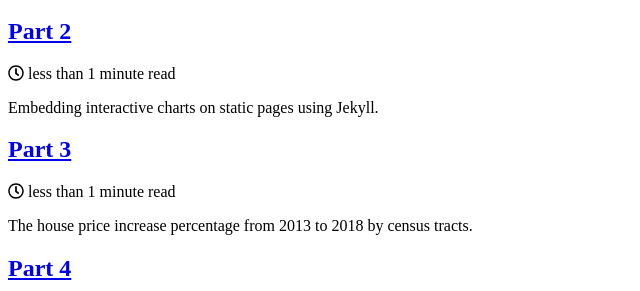
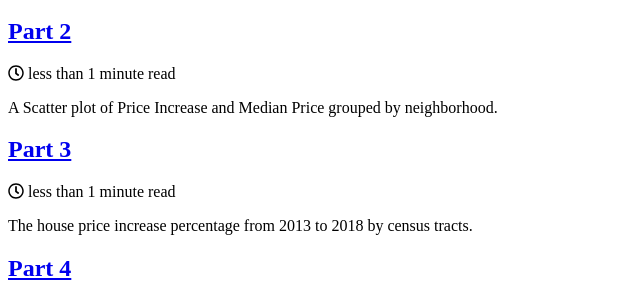
Before and after one commit to zhaoanyang36/house_price_prediction, a Jekyll site: the page built from index.html, in a window 1280 px wide. Shown: the part 476-767 px from the top of the page, without its empty margins (0-640 px from the left). Built offline with Jekyll 4.4.1, drawn with Linux system fonts in a browser that asks for light colours; cached includes are drawn as plain includes; nearby versions of some CDN libraries; the list of posts is cut into pages by our own code.

Commit message:
Update 2019-12-13-Part-2.md

```diff
--- a/_posts/2019-12-13-Part-2.md
+++ b/_posts/2019-12-13-Part-2.md
@@ -2,8 +2,8 @@
 title: "Part 2"
 date: 2019-12-13
 published: true
-tags: [dataviz, altair, hvplot, holoviews]
-excerpt: "Embedding interactive charts on static pages using Jekyll."
+tags: [hvplot]
+excerpt: "A Scatter plot of Price Increase and Median Price grouped by neighborhood."
 altair-loader:
   altair-chart-1: "charts/2.json"
 toc: true
@@ -12,5 +12,4 @@
 
 Our group use the spatial join combined the sales price and neighborhoods tract.
 We calculate the price increase yealry from 2013 to 2018 and visualize the median sale price and price increase groupby year and show the information of neighborhood.
-
 <div id="altair-chart-1"></div>
```
